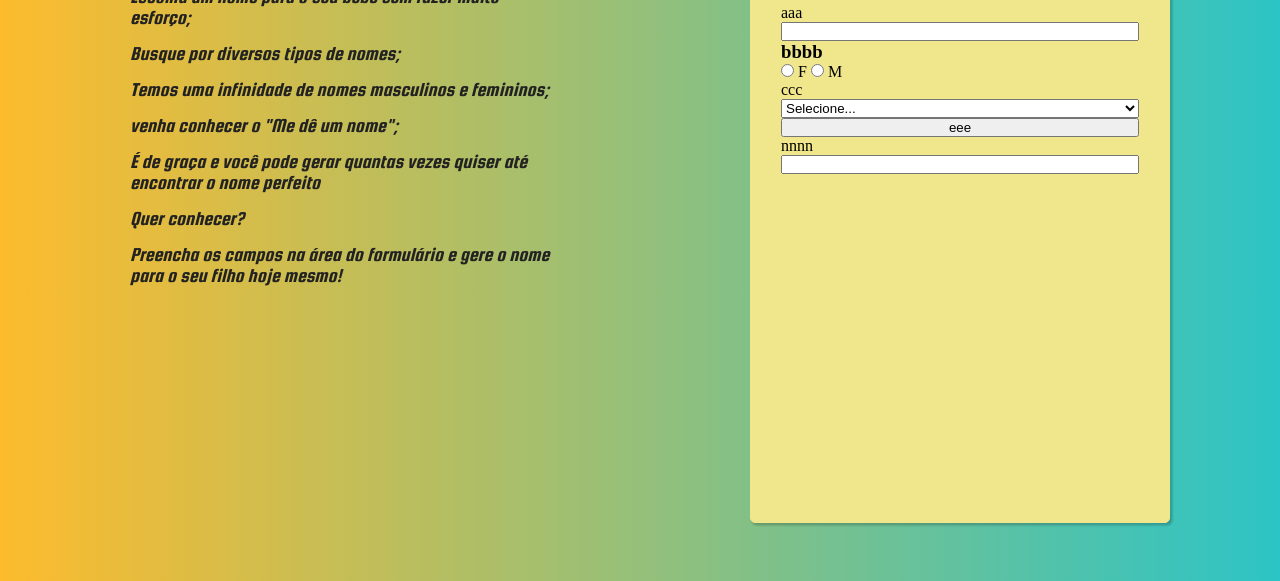
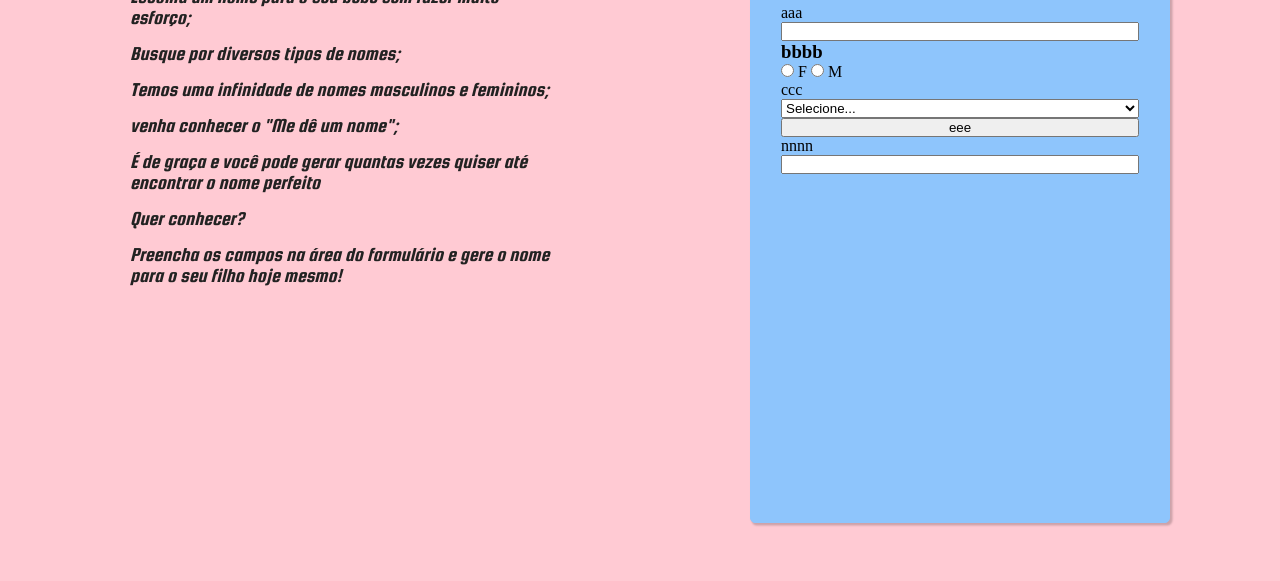
Before and after one commit to guilhermeMRC/projetoMeDeUmNome, a plain HTML site: page index.html in a window 1280 px wide. Shown: the part 219-800 px from the top of the page. Drawn offline with Linux system fonts and the light colour scheme; a web font is replaced by a local one.

Commit message:
mudando as cores de fundo do layout

```diff
--- a/style.css
+++ b/style.css
@@ -4,12 +4,12 @@
     margin: 0;
     padding: 0;
     box-sizing: border-box;
-    /*comentário*/
 }
 
 body {
-    background: rgb(34,193,195);
-    background: linear-gradient(270deg, rgba(34,193,195,0.9528186274509804) 0%, rgba(253,187,45,1) 100%);
+    background-color: rgba(255, 192, 203, 0.829);
+    /* background-color: #8EC5FC;
+    background-image: linear-gradient(90deg, #8EC5FC 0%, #E0C3FC 85%); */
     width: 100vw;
     height: 100vh;
     display: flex;
@@ -50,7 +50,7 @@ body {
     position: relative;
     width: 70%;
     height: 80%;
-    border: 1px solid  #F0E68C;
+    border: 1px solid  #8EC5FC;
     box-shadow: 2px 2px 2px 0.5px rgba(0, 0, 0, 0.2);
     border-radius: 5px;
     margin: auto;
@@ -58,7 +58,7 @@ body {
     padding: 10px 30px;
     display: flex;
     flex-direction: column;
-    background-color: #F0E68C;
+    background-color: #8EC5FC;
 }
 
 .title {
```
Also changed, not shown: index.html (+0 -1 lines).
